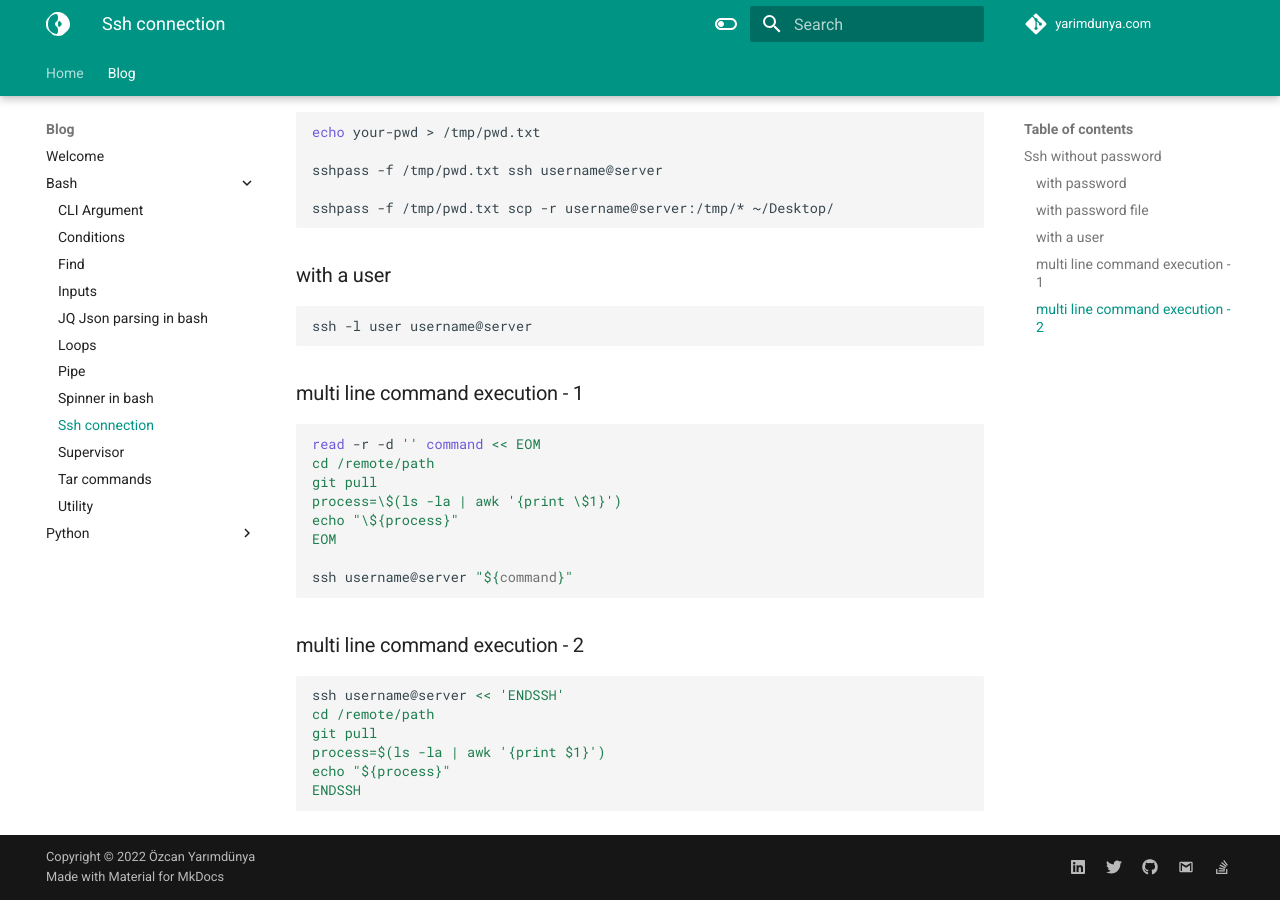
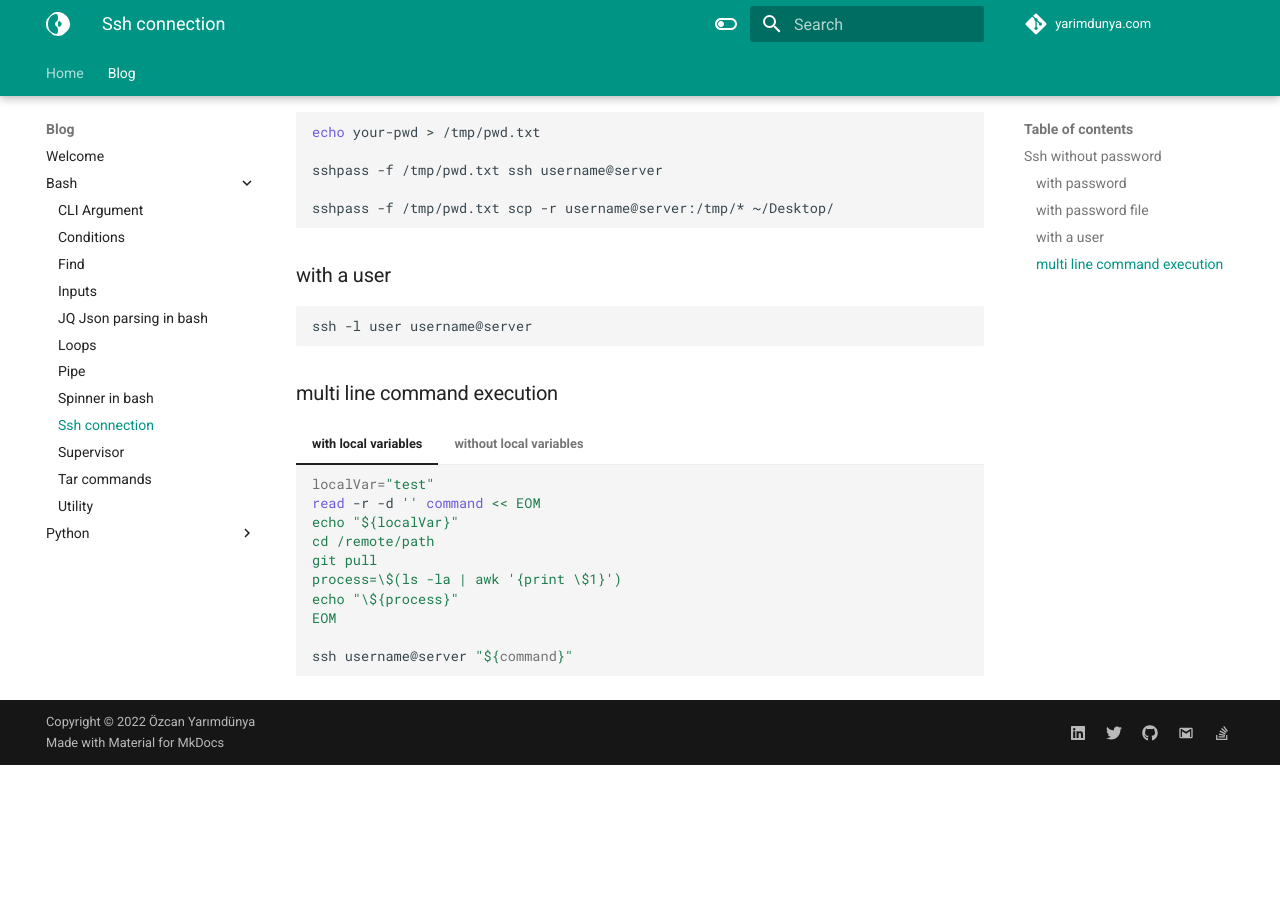
Before and after one commit to ozcanyarimdunya/yarimdunya.com, an MkDocs documentation site: the page built from docs/blog/bash/ssh.md, in a window 1280 px wide and 900 px high, scrolled down 661 px. Built offline with MkDocs 1.6.1 and Material for MkDocs 9.7.7, drawn with Linux system fonts in a browser that asks for light colours; comment, search, counter and statistics services are not loaded; after the commit the page ends 1426 px from its top, so only the background shows below that.

Commit message:
Update website

````diff
--- a/docs/blog/bash/ssh.md
+++ b/docs/blog/bash/ssh.md
@@ -39,27 +39,32 @@ sshpass -f /tmp/pwd.txt scp -r username@server:/tmp/* ~/Desktop/
 ssh -l user username@server
 ```
 
-### multi line command execution - 1
 
-```shell
-read -r -d '' command << EOM
-cd /remote/path
-git pull
-process=\$(ls -la | awk '{print \$1}')
-echo "\${process}"
-EOM
+### multi line command execution
 
-ssh username@server "${command}"
-```
+=== "with local variables"
+
+    ```shell
+    localVar="test"
+    read -r -d '' command << EOM
+    echo "${localVar}"
+    cd /remote/path
+    git pull
+    process=\$(ls -la | awk '{print \$1}')
+    echo "\${process}"
+    EOM
+
+    ssh username@server "${command}"
+    ```
 
 
-### multi line command execution - 2
+=== "without local variables"
 
-```shell
-ssh username@server << 'ENDSSH'
-cd /remote/path
-git pull
-process=$(ls -la | awk '{print $1}')
-echo "${process}"
-ENDSSH
-```
+    ```shell
+    ssh username@server << 'ENDSSH'
+    cd /remote/path
+    git pull
+    process=$(ls -la | awk '{print $1}')
+    echo "${process}"
+    ENDSSH
+    ```
````
